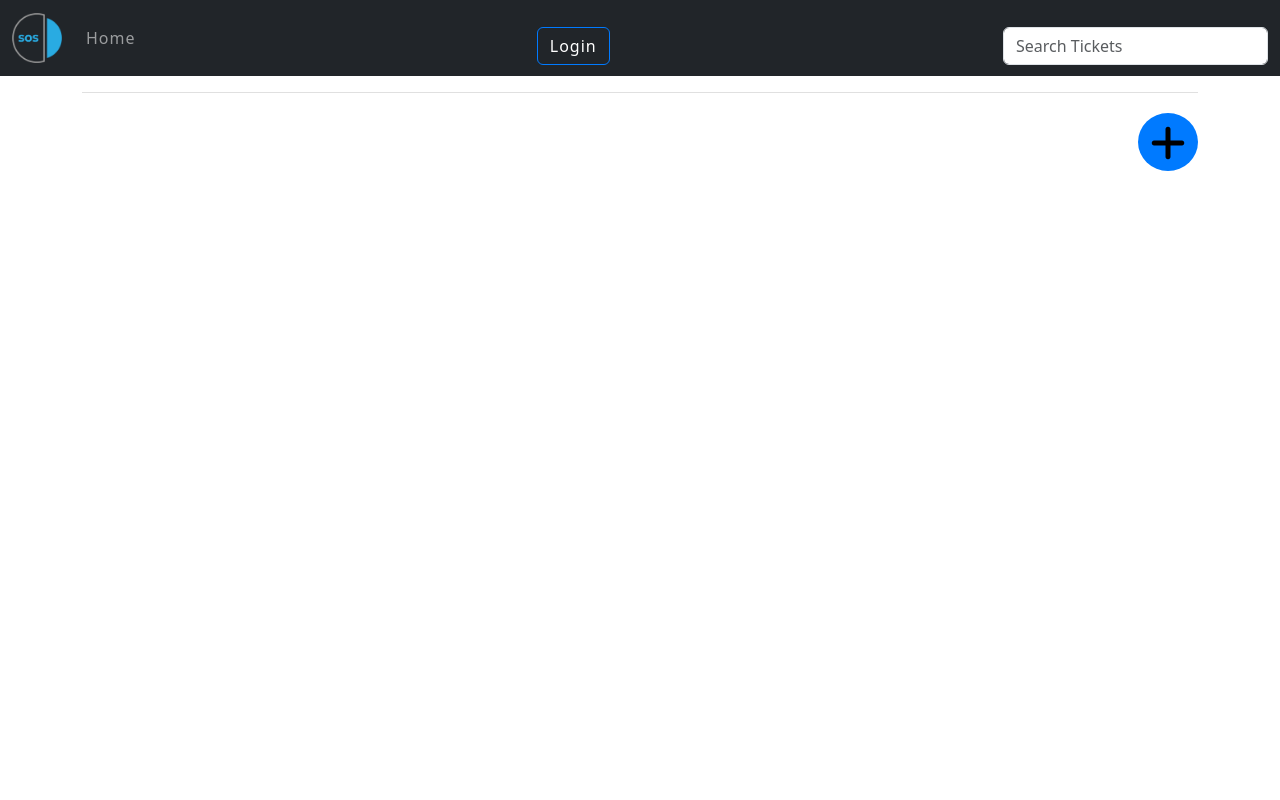
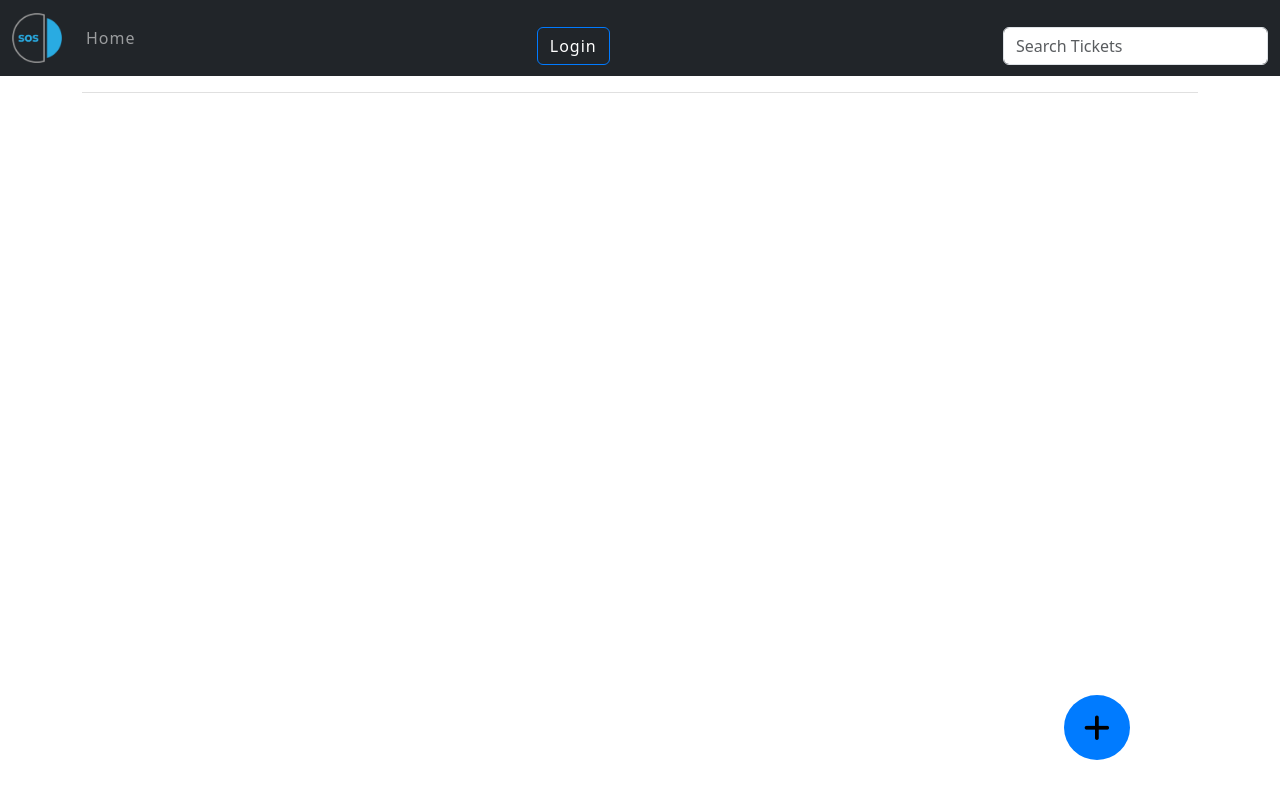
Before and after one commit to toonMarty/sos, a Flask app: page /view-tickets in a window 1280 px wide. Run offline with Flask 3, Linux system fonts and the light colour scheme; data that the repository does not hold is empty; some libraries are stand-ins or nearby versions.

Commit message:
[fix]: adjust position of create ticket button to fixed

```diff
--- a/app/static/styles.css
+++ b/app/static/styles.css
@@ -622,9 +622,9 @@ div.view-ticket-card {
 }
 
 div.view-ticket-card:hover {
-    background: #000000;  /* fallback for old browsers */
-    background: -webkit-linear-gradient(to right, #434343, #000000);  /* Chrome 10-25, Safari 5.1-6 */
-    background: linear-gradient(to right, #434343, #000000); /* W3C, IE 10+/ Edge, Firefox 16+, Chrome 26+, Opera 12+, Safari 7+ */
+    background: #000000;
+    background: -webkit-linear-gradient(to right, #434343, #000000);
+    background: linear-gradient(to right, #434343, #000000);
     border-radius: 20px;
 }
 
@@ -656,12 +656,36 @@ div.view-ticket-card:hover {
 }
 
 .add-ticket {
-    background-color: #007AFF;
+    position: fixed;
+    bottom: 40px;
+    right: 150px;
+    background-color: #007bff;
+    padding: 10px 20px;
+    border: none;
     border-radius: 50%;
-    height: 58px;
-    width: 60px;
-    margin-top: 20px;
-    padding-bottom: 58px;
+    z-index: 2;
+}
+
+.card-container::before {
+    content: "";
+    position: absolute;
+    top: 0;
+    left: 0;
+    width: 100%;
+    height: 100%;
+    z-index: 1;
+    pointer-events: none;
+}
+
+.card-container::after {
+    content: "";
+    position: absolute;
+    top: 0;
+    right: 0;
+    width: 100%;
+    height: 100%;
+    z-index: 1;
+    pointer-events: none;
 }
 
 .add-ticket:hover {
--- a/app/templates/_tickets.html
+++ b/app/templates/_tickets.html
@@ -1,3 +1,6 @@
+<div class="card-container">
+
+
 <ul class="tickets">
     {% for ticket in tickets %}
         <a href="/view-tickets/{{ ticket.subject }}" class="ticket-items"><li class="ticket">
@@ -36,44 +39,10 @@
             </div>
             </div>
         </li></a>
-        <!--<a href="/view-tickets/{{ ticket.subject }}" class="ticket-items"><li class="ticket">
-            <div class="ticket-first-letter">
-                {{ ticket.get_ticket_subject_first_letter() }}
-            </div>
-
-            <div class="ticket-bubble"></div>
-
-            <div class="ticket-subject">
-                {{ ticket.subject }}
-            </div>
-
-            <div class="ticket-issue">
-                {{ ticket.issue_description }}
-            </div>
-
-            <div class="ticket-priority">
-                {% for priority in ticket.ticket_priority %}
-                    {% if priority == 'L' %}
-                        <div class="ticket-priority-low">
-                        </div>
-                    {% elif priority == 'M' %}
-                        <div class="ticket-priority-medium">
-                        </div>
-                    {% elif priority == 'H' %}
-                        <div class="ticket-priority-high">
-                        </div>
-                    {% endif %}
-                {% endfor %}
-            </div>-->
-
-            <!--<div class="ticket-owner">
-                {{ ticket.ticket_owner }}
-            </div>-->
-            <!--<div class="ticket-date">{{ moment(ticket.date_submitted).fromNow() }}</div>
-        </li></a>-->
     {% endfor %}
 </ul>
-<div class="float-end text-center add-ticket" style="font-size: 40px;"
+</div>
+<div class="float-end text-center add-ticket" style="font-size: 30px;"
      data-bs-toggle="tooltip" data-bs-placement="bottom"
      data-bs-custom-class="custom-tooltip" data-bs-title="Create a new ticket">
     <a href="{{ url_for('main.submit_ticket') }}" style="text-decoration: none; color: black;">
```
